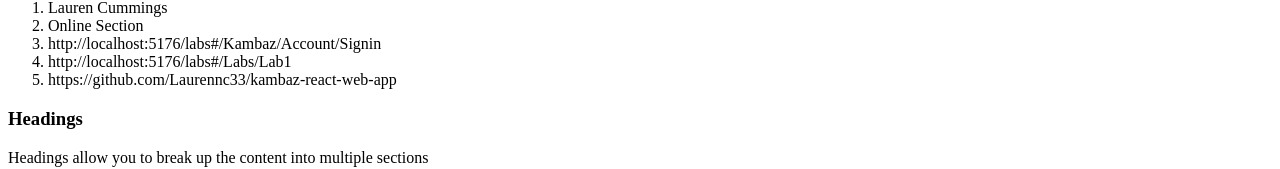
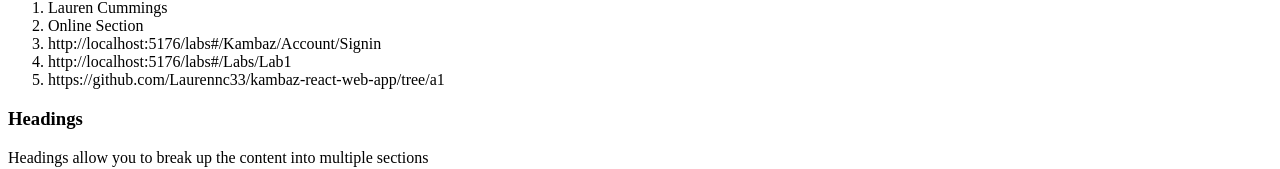
Before and after one commit to Laurennc33/kambaz-react-web-app, a React (Vite) app: page /#/Labs/Lab1 in a window 1280 px wide. Shown: the part 278-447 px from the top of the page. Built offline with nearby package versions, Linux system fonts and the light colour scheme.

Commit message:
added a1 git hub link

```diff
--- a/src/labs/lab1/index.tsx
+++ b/src/labs/lab1/index.tsx
@@ -9,7 +9,7 @@
             <li>Online Section</li>
             <li>http://localhost:5176/labs#/Kambaz/Account/Signin</li>
             <li>http://localhost:5176/labs#/Labs/Lab1</li>
-            <li>https://github.com/Laurennc33/kambaz-react-web-app</li>
+            <li>https://github.com/Laurennc33/kambaz-react-web-app/tree/a1</li>
         </ol>
         </div>
 
```
